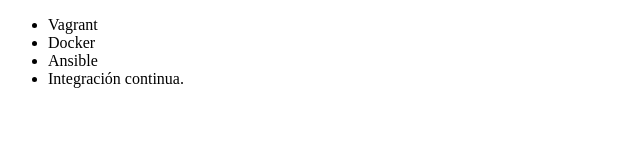
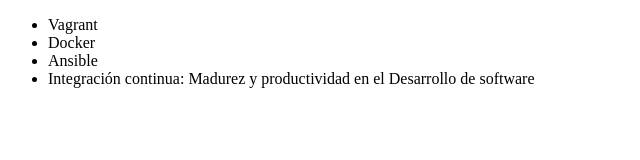
Before and after one commit to belenmora/git-alura, a plain HTML site: page index.html in a window 1280 px wide. Shown: the whole page, without its empty margins (0-640 px from the left). Drawn offline with Linux system fonts and the light colour scheme.

Commit message:
Renombrando curso de Integracion continua

```diff
--- a/index.html
+++ b/index.html
@@ -9,7 +9,7 @@
          <li> Vagrant </li>
          <li> Docker </li>
          <li> Ansible </li>
-         <li> Integración continua. </li>
+         <li> Integración continua: Madurez y productividad en el Desarrollo de software</li>
      </ul>
 </body>
 </html>
```
